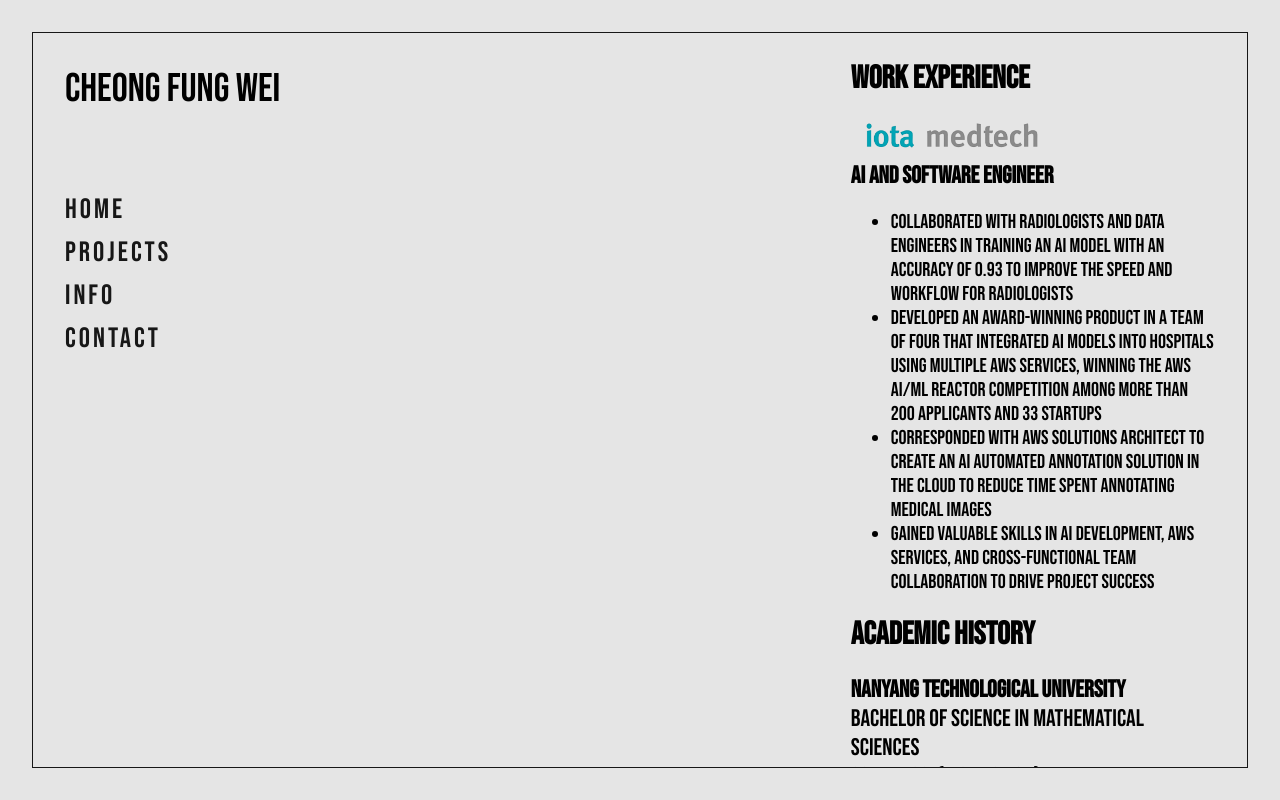
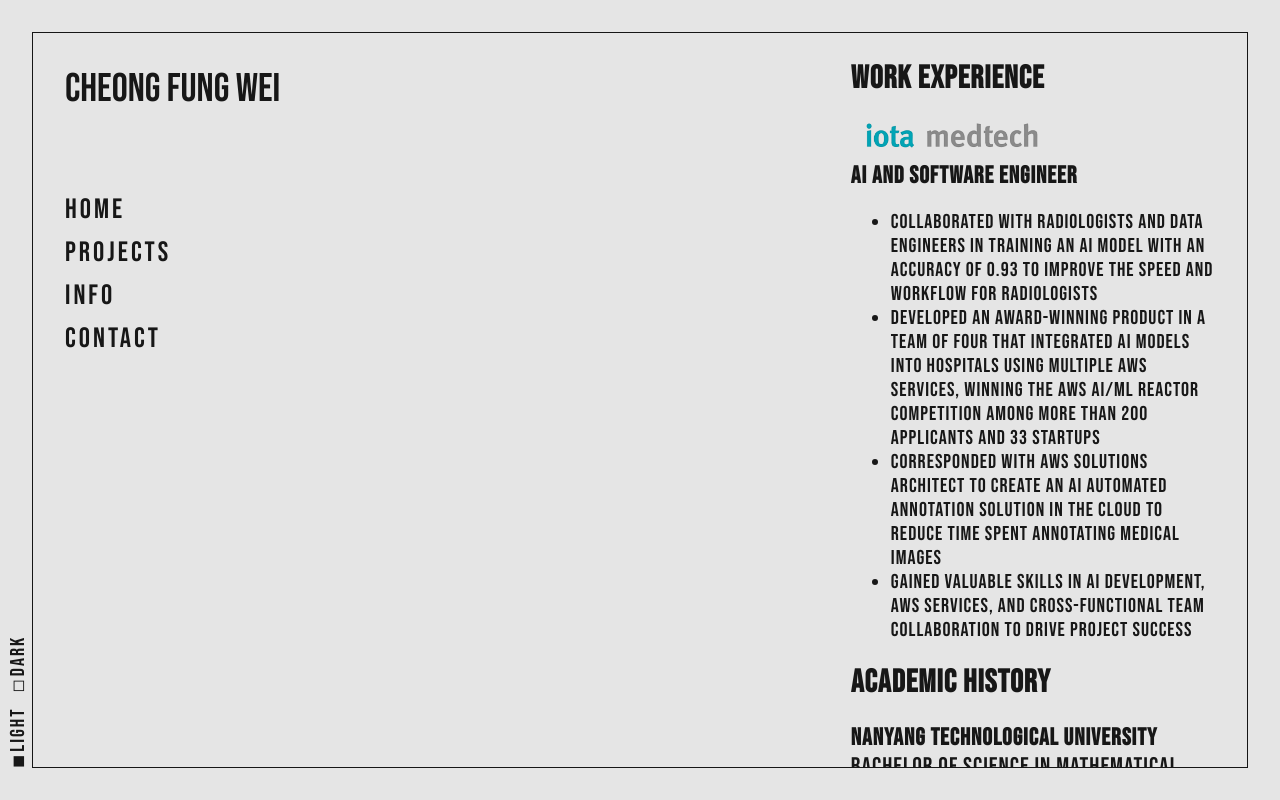
Before and after one commit to cfungwei/Portfolio, a React (Create React App) app: page /info in a window 1280 px wide. Built offline with nearby package versions, Linux system fonts and the light colour scheme.

Commit message:
dark and light mode

```diff
--- a/src/App.css
+++ b/src/App.css
@@ -1,5 +1,9 @@
-body{
-    min-height: 100%;
+body, html {
+    height: 100%;
+    margin: 0;
+}
+
+.App {
     height: 100%;
     width: 100%;
     background-color: var(--background-box-bg);
@@ -44,12 +48,13 @@ body{
 
 .content {
     position: absolute;
-    bottom: 0;
-    right: 0;
+    bottom: var(--pad);
+    right: var(--pad);
     padding: var(--pad);
     flex-wrap: pre-wrap;
     word-wrap: normal;
     width: 15%;
+    white-space: nowrap;
 }
 
 .contact-logo {
@@ -81,6 +86,7 @@ body{
     width: 30%;
     height: 95%;
     overflow-y: scroll;
+    letter-spacing: 1px;
 }
 
 .info-logo {
@@ -110,17 +116,51 @@ body{
 
 } */
 
-.project-title {
+.project-title:link, .project-title:visited {
     display: block;
     font-size: 40px;
+    color: var(--text-color);
     font-weight: bold;
     text-align: right;
+    text-decoration: none;
+}
+
+.project-title:hover {
+    color: var(--text-color-hover)
 }
 
 .project-desc {
     display: block;
     font-size: 20px;
     text-align: right;
+}
+
+.theme-button {
+    position: fixed;
+    z-index: 10;
+    left: calc(var(--pad) - 0.15em);
+    bottom: var(--pad);
+    transform-origin: left bottom;
+    transform: rotate(-90deg);
+    white-space: nowrap;
+    display: flex;
+    column-gap: 15px;
+    cursor: pointer;
+}
+
+.theme-container {
+    display: inline-flex;
+    align-items: center;
+    column-gap: 3px;
+}
+
+.theme-box {
+    width: auto;
+    height: auto;
+}
+.theme-text {
+    letter-spacing: 2px;
+    font-size: 20px;
 }
 
 span {
@@ -136,6 +176,10 @@ b{
 
 ::-webkit-scrollbar {
     width: 10px;
+}
+
+a:any-link {
+    cursor: pointer;
 }
 
 .wave {
@@ -159,22 +203,24 @@ b{
 
 :root {
     --pad : max(20px, 4vmin);
+}
+
+.light {
     --background-box-border: rgba(0, 0, 0, 0.9);
     --background-box-bg: rgba(0, 0, 0, 0.1);
     --text-color: rgba(0, 0, 0, 0.9);
-    --text-color-hover: rgba(0, 0, 0, 0.3);
-    --scroll-bar: rgba(0, 0, 0, 0.5);
+    --text-color-hover: rgba(0, 0, 0, 0.5);
 }
 
-/* .light {
-    --background-box-border: rgba(0, 0, 0, 0.9);
-    --background-box-bg: rgba(0, 0, 0, 0.1);
-    --text-color: rgba(0, 0, 0, 0.9);
-    --text-color-hover: rgba(0, 0, 0, 0.1);
-} */
-
+.dark {
+    --background-box-border: #f5f6f7;
+    --background-box-bg: #121212;
+    --text-color: #d6d1d1;
+    --text-color-hover: #999;
+}
 * {
     font-family: 'Bebas Neue';
+    color: var(--text-color)
 }
 @font-face {
     font-family: 'Bebas Neue';
--- a/src/App.js
+++ b/src/App.js
@@ -3,15 +3,29 @@ import Homepage from './pages/Homepage'
 import Projectpage from './pages/Projectpage'
 import Infopage from './pages/Infopage'
 import Contactpage from './pages/Contactpage'
+import Theme from './components/Theme'
 import {
   BrowserRouter as Router,
   Routes,
   Route
 } from 'react-router-dom'
+import { useState } from 'react';
 
 function App() {
+  let [theme, setTheme] = useState('light');
+
+  const toggleTheme = () => {
+    if (theme === 'light'){
+      setTheme('dark');
+    } else {
+      setTheme('light')
+    }
+  }
+
+  const themes = [{id: 'light'}, {id: 'dark'}]
+
   return (
-    <div className="App">
+    <div className={`App ${theme}`}>
       <Router>
         <Routes>
           <Route path='/' element={<Homepage />} />
@@ -20,7 +34,11 @@ function App() {
           <Route path='/contact' element={<Contactpage />} />
         </Routes>
       </Router>
-      {/* <Background>test</Background> */}
+      <div className='theme-button' onClick={toggleTheme} selected={theme}>
+       {themes.map((item) => (
+        <Theme key={item.id} theme={item.id} selected={theme}/>
+       ))}
+      </div>
     </div>
   );
 }
--- a/src/components/Projectitem.js
+++ b/src/components/Projectitem.js
@@ -3,7 +3,7 @@ import React from 'react'
 const Projectitem = ({repo}) => {
   return (
     <div className='project-group'>
-      <div className='project-title'>{repo.name.replaceAll('-',' ')}</div>
+      <a href={repo.html_url} target="_blank" rel="noopener noreferrer" className='project-title'>{repo.name.replaceAll('-',' ')}</a>
       <div className='project-desc'>{repo.description}</div>
     </div>
   )
--- a/src/components/Sidebar.js
+++ b/src/components/Sidebar.js
@@ -10,9 +10,7 @@ const Sidebar = () => {
   return (
     <div>
       {itemList.map((item) => (
-      <div>
         <Sidebaritem key={item.id} item={item} />
-      </div>
       ))}
     </div>
   )
--- /dev/null
+++ b/src/components/Theme.js
@@ -0,0 +1,18 @@
+import React from 'react'
+
+const Theme = ({theme, selected}) => {
+    let square;
+    if (theme === selected) {
+        square = <div className='theme-box'>◼</div>
+    } else {
+        square = <div className='theme-box'>◻</div>
+    }
+  return (
+    <div className='theme-container'>
+        {square}
+        <div className='theme-text'>{theme}</div>
+    </div>
+  )
+}
+
+export default Theme
--- a/src/pages/Projectpage.js
+++ b/src/pages/Projectpage.js
@@ -18,6 +18,7 @@ const Projectpage = () => {
   useEffect(() => {
     getRepos()
   }, [])
+
 
   console.log(repos.items)
 
```
